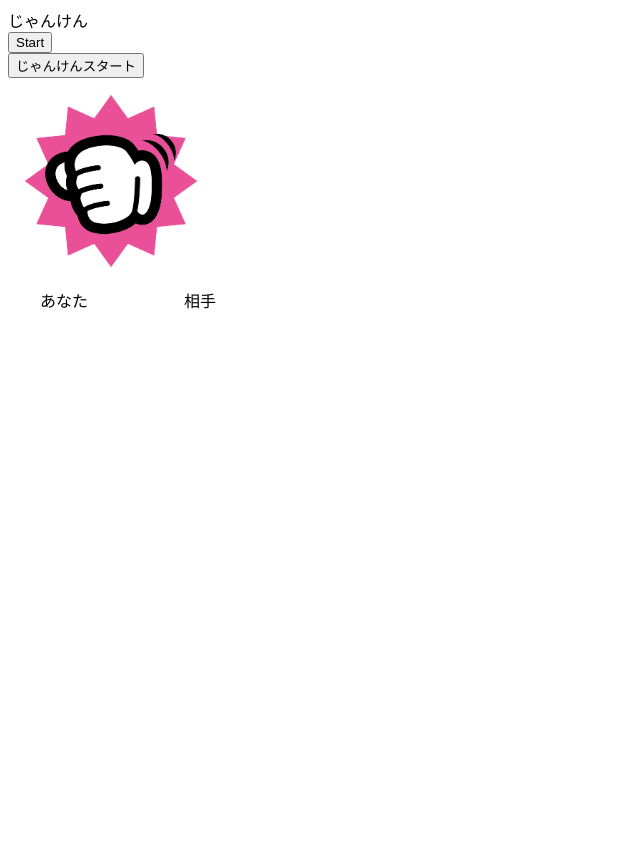
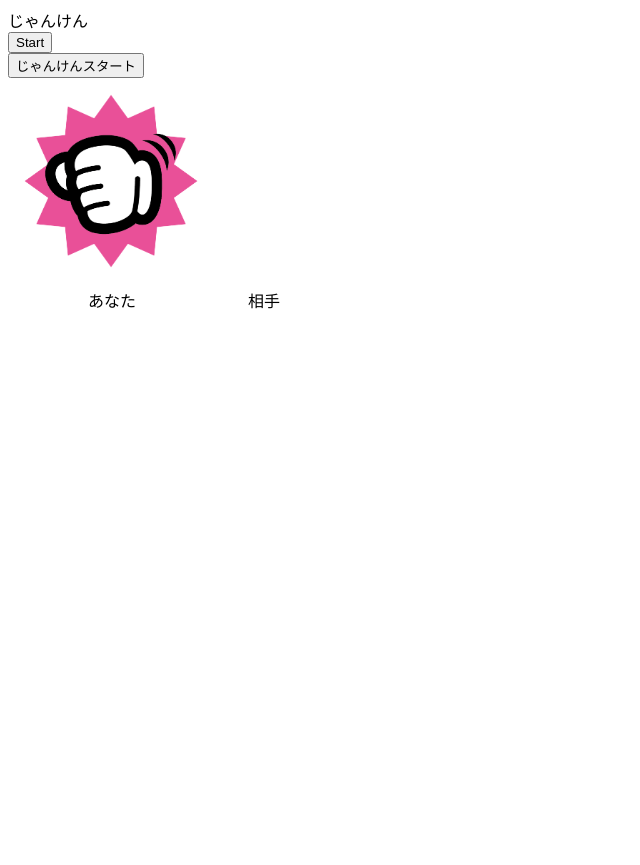
Before and after one commit to kninbari/-, a plain HTML site: page index.html in a window 1280 px wide. Shown: the top 865 px of the page, without its empty margins (0-640 px from the left). Drawn offline with Linux system fonts and the light colour scheme.

Commit message:
Add files via upload

```diff
--- a/index.html
+++ b/index.html
@@ -24,7 +24,7 @@
         <td><div class="opponenthand" id="opponenthand"></div></td>
     </tr>
 </table>
-<p2>　　あなた　　　　　　相手</p2>
+<p2><div>　　　　　あなた　　　　　　　相手</div></p2>
 
 <div class="handplace" id="handplace"
 	style=" position: relative;
```
